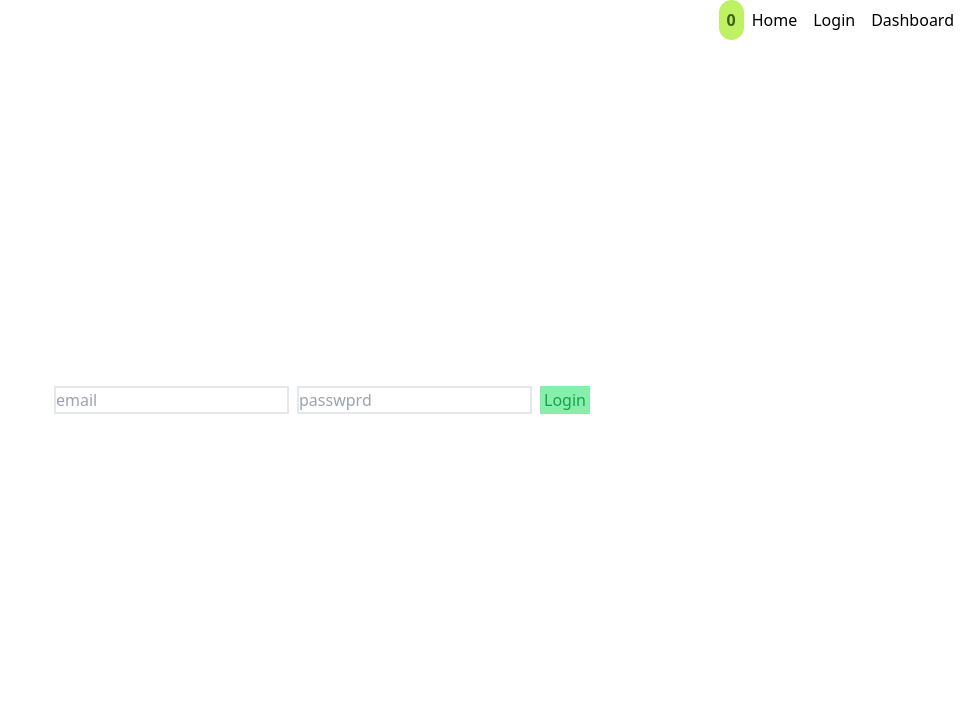
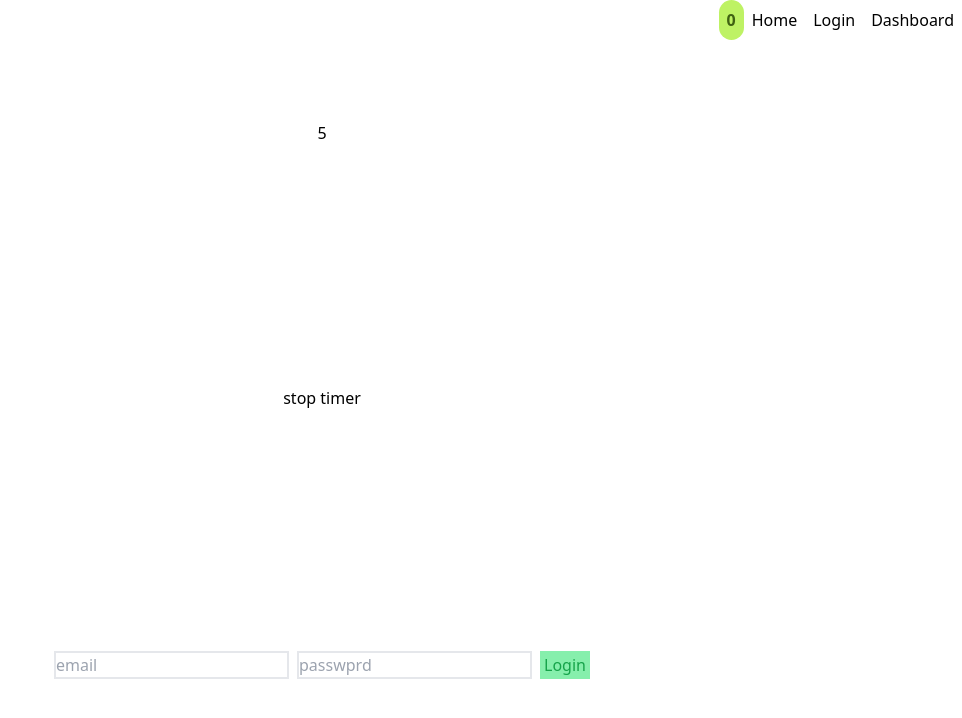
Before and after one commit to babulakterfsd/learn-react-typescript, a React (Vite) app: page /login in a window 1280 px wide. Shown: the top 718 px of the page, without its empty margins (318-1280 px from the left). Built offline with nearby package versions, Linux system fonts and the light colour scheme.

Commit message:
custom hooks, context api, react router dom setup done

```diff
--- a/src/components/Dashboard.tsx
+++ b/src/components/Dashboard.tsx
@@ -6,7 +6,7 @@ const Dashboard = () => {
     setBtcAmount((prev) => prev + 1);
   };
   return (
-    <div className='flex justify-around h-screen items-center'>
+    <div className='flex justify-around h-screen items-center flex-col'>
       <p>Welcome, {user.email}</p>
       <button onClick={() => handleBTC()} className='py-0.5 px-1 bg-green-300 text-green-600'>
         Earn BTC
--- a/src/views/Home.tsx
+++ b/src/views/Home.tsx
@@ -6,7 +6,7 @@ const Home = () => {
     setBtcAmount((prev) => prev + 1);
   };
   return (
-    <div className='flex justify-around h-screen items-center'>
+    <div className='flex justify-around h-screen items-center flex-col'>
       <p>Welcome to homepage</p>
       {user?.email && (
         <button onClick={() => handleBTC()} className='py-0.5 px-1 bg-green-300 text-green-600'>
--- a/src/views/Login.tsx
+++ b/src/views/Login.tsx
@@ -1,4 +1,4 @@
-import React, { useState } from 'react';
+import React, { useEffect, useRef, useState } from 'react';
 import { useNavigate } from 'react-router-dom';
 import useAuth from '../hooks/useAuth';
 
@@ -6,7 +6,31 @@ const Login = () => {
   const { setUser } = useAuth();
   const [email, setEmail] = useState('');
   const [password, setPassword] = useState('');
+  const [timer, setTimer] = useState(0);
   const navigate = useNavigate();
+  const emailRef = useRef<HTMLInputElement>(null);
+
+  const intervalRef = useRef<number | null>(null);
+  const stopTimer = () => {
+    if (intervalRef.current) {
+      window.clearInterval(intervalRef.current);
+    }
+  };
+
+  useEffect(() => {
+    intervalRef.current = window.setInterval(() => {
+      setTimer((timer) => timer + 1);
+    }, 1000);
+    return () => {
+      stopTimer();
+    };
+  }, []);
+
+  useEffect(() => {
+    if (emailRef.current) {
+      emailRef.current.focus();
+    }
+  }, []);
 
   const handleLogin = (event: React.MouseEvent<HTMLButtonElement>) => {
     event.preventDefault();
@@ -16,13 +40,16 @@ const Login = () => {
   };
 
   return (
-    <div className='flex justify-around h-screen items-center'>
+    <div className='flex justify-around h-screen items-center flex-col'>
+      <h1>{timer}</h1>
+      <button onClick={() => stopTimer()}>stop timer</button>
       <form>
         <input
           type='email'
           placeholder='email'
           name='email'
-          className='border-2 mr-2'
+          className='border-2 mr-2 focus:outline-none'
+          ref={emailRef}
           onChange={(e) => setEmail(e.target.value)}
         />
         <input
```
Also changed, not shown: 1 other file (tests, documents, lock files or other folders).
